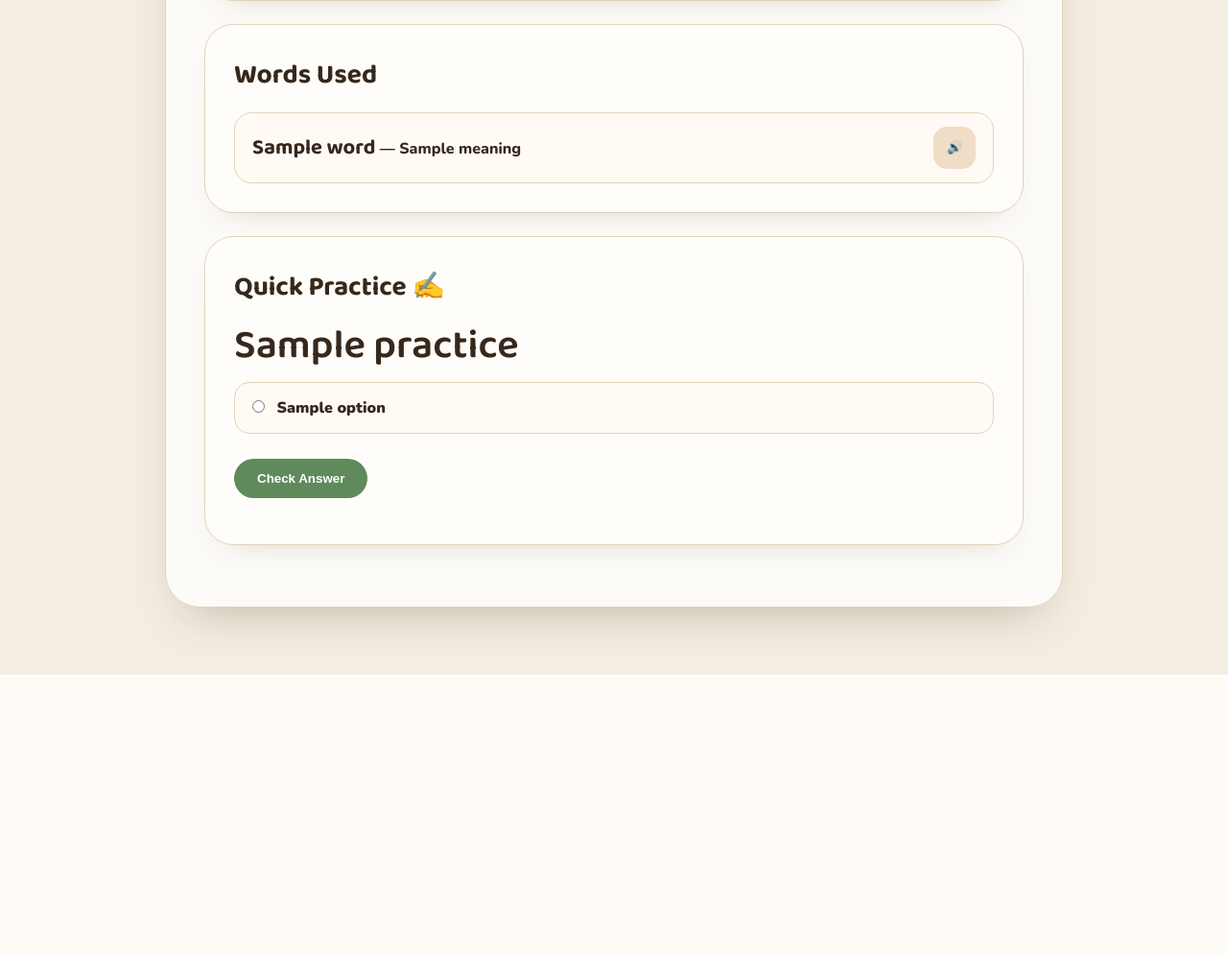
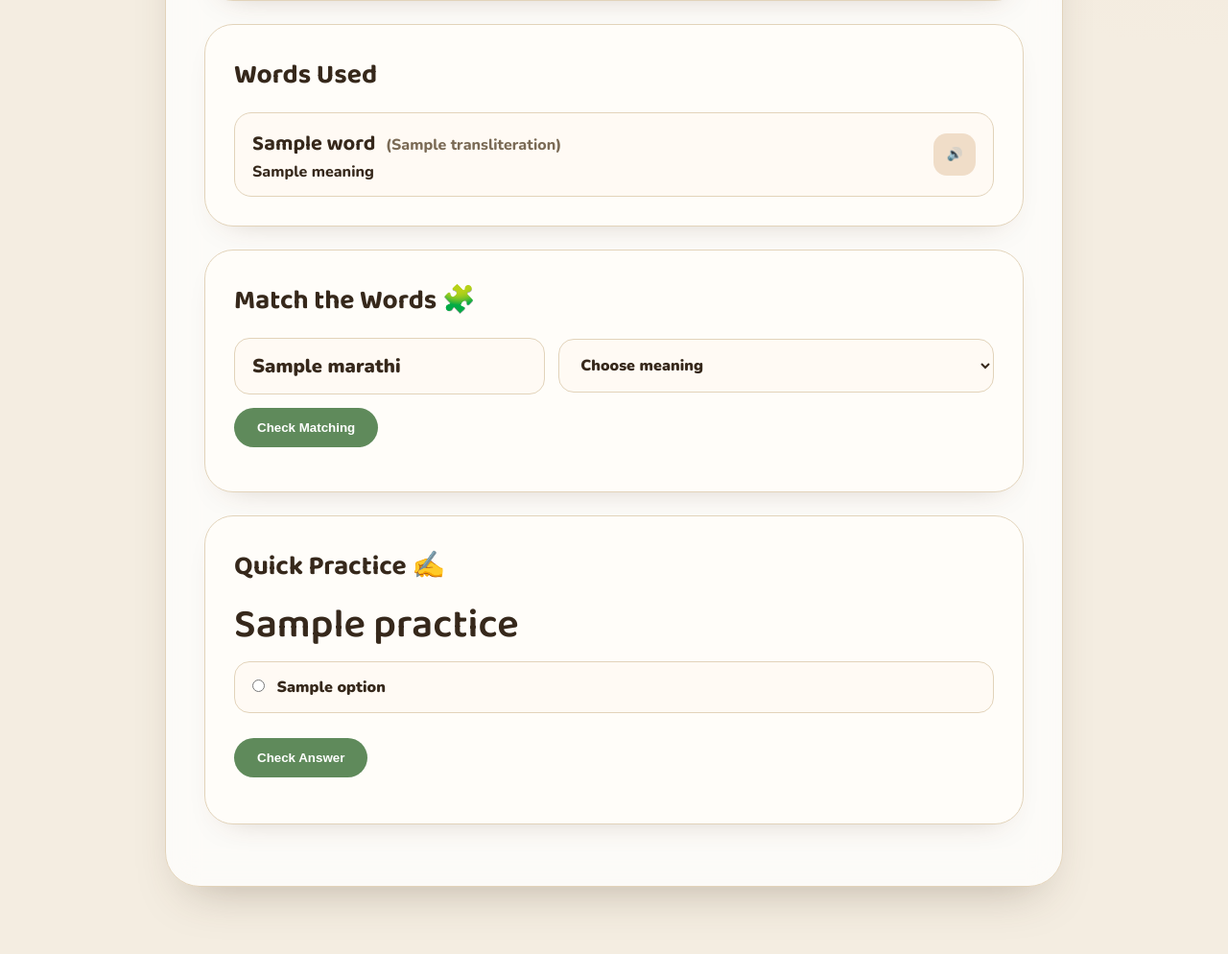
Before and after one commit to somieey/puddle, a Flask app: template templates/interest_lesson.html in a window 1280 px wide. Shown: the part 691-1685 px from the top of the page at 96% size. Before the commit the page ends 1394 px from the top, so only its background shows below. Run offline with Flask 3, Linux system fonts and the light colour scheme; the template is opened without the code that fills it: most values are stand-ins (such as "Sample title", 1, 10 or a date in 2020).

Commit message:
Matching exercise add

```diff
--- a/templates/interest_lesson.html
+++ b/templates/interest_lesson.html
@@ -273,6 +273,51 @@
                 font-size:32px;
             }
         }
+
+        .matching-grid {
+            display: grid;
+            gap: 14px;
+        }
+
+        .match-row {
+            display: grid;
+            grid-template-columns: 1fr 1.4fr;
+            gap: 14px;
+            align-items: center;
+        }
+
+        .match-word {
+            background: #fffaf4;
+            border: 1px solid var(--line);
+            border-radius: 16px;
+            padding: 15px 18px;
+            font-weight: 900;
+            font-size: 20px;
+        }
+
+        .match-select {
+            width: 100%;
+            background: #fffaf4;
+            border: 1px solid var(--line);
+            border-radius: 16px;
+            padding: 15px 18px;
+            font-family: inherit;
+            font-weight: 900;
+            font-size: 16px;
+            color: var(--brown);
+        }
+
+        #matching-result {
+            margin-top: 16px;
+            font-weight: 900;
+            color: var(--sage);
+        }
+
+        @media(max-width:760px) {
+            .match-row {
+                grid-template-columns: 1fr;
+            }
+        }
     </style>
 </head>
 <body>
@@ -320,7 +365,16 @@
                         <li>
                             <span>
                                 <strong>{{ item.word }}</strong>
-                                — {{ item.meaning }}
+
+                                {% if item.transliteration %}
+                                    <span style="color:#7a6a55; font-size:16px; margin-left:6px;">
+                                        ({{ item.transliteration }})
+                                    </span>
+                                {% endif %}
+
+                                <br>
+                                <span>{{ item.meaning }}</span>
+
                             </span>
 
                             <button
@@ -334,6 +388,38 @@
                     {% endfor %}
                 </ul>
             </section>
+
+            {% if lesson.matching %}
+            <section class="practice-card">
+                <h3>Match the Words 🧩</h3>
+
+                <div class="matching-grid">
+                    {% for pair in lesson.matching %}
+                        <div class="match-row">
+                            <div class="match-word">
+                                {{ pair.marathi }}
+                            </div>
+
+                            <select class="match-select" data-answer="{{ pair.english }}">
+                                <option value="">Choose meaning</option>
+
+                                {% for option in lesson.matching %}
+                                    <option value="{{ option.english }}">
+                                        {{ option.english }}
+                                    </option>
+                                {% endfor %}
+                            </select>
+                        </div>
+                    {% endfor %}
+                </div>
+
+                <button type="button" class="btn secondary" onclick="checkMatching()">
+                    Check Matching
+                </button>
+
+                <p id="matching-result"></p>
+            </section>
+            {% endif %}
 
             <section class="practice-card">
                 <h3>Quick Practice ✍️</h3>
@@ -373,6 +459,32 @@
 
 </div>
 
+<script>
+function checkMatching() {
+    const selects = document.querySelectorAll(".match-select");
+    const result = document.getElementById("matching-result");
+
+    let correct = 0;
+
+    selects.forEach(select => {
+        if (select.value === select.dataset.answer) {
+            correct++;
+            select.style.borderColor = "#5f8a5b";
+            select.style.background = "#f3f8ef";
+        } else {
+            select.style.borderColor = "#d88f8f";
+            select.style.background = "#fff3f3";
+        }
+    });
+
+    if (correct === selects.length) {
+        result.textContent = "Perfect! All matches are correct 🎉";
+    } else {
+        result.textContent = `${correct}/${selects.length} correct. Try again!`;
+    }
+}
+</script>
+
 <script src="{{ url_for('static', filename='js/lesson.js') }}"></script>
 </body>
 </html>
```
